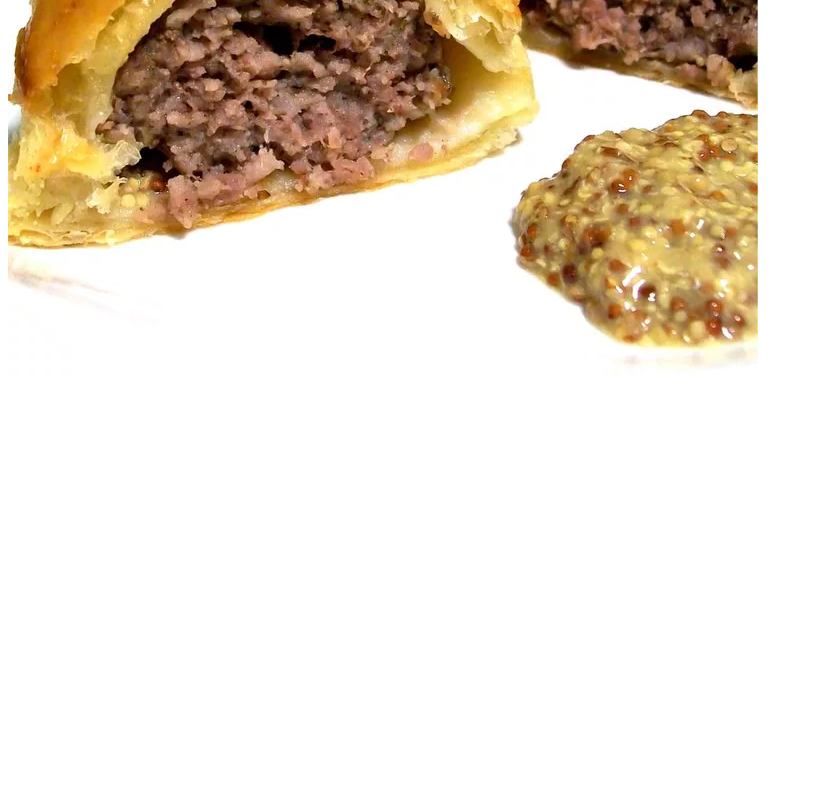
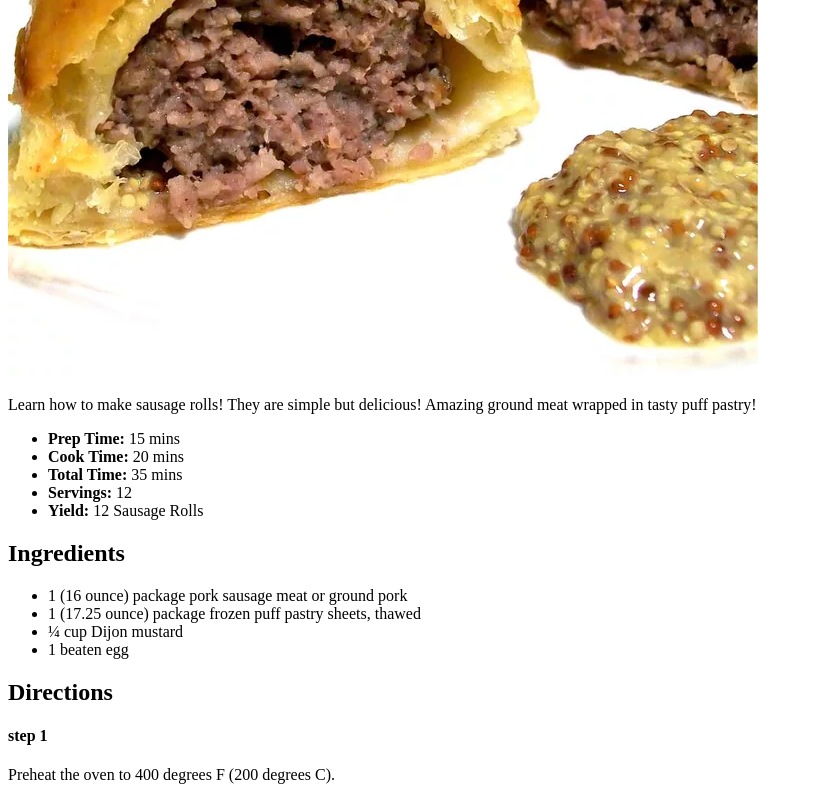
Before and after one commit to Graeme-H/odin-recipes, a plain HTML site: page Recipes/SausageRoll/SausageRoll.html in a window 1280 px wide. Shown: the part 454-1254 px from the top of the page, without its empty margins (0-813 px from the left). Before the commit the page ends 842 px from the top, so only its background shows below. Drawn offline with Linux system fonts and the light colour scheme.

Commit message:
Put together 1st recipe page
Commiting for habit.

```diff
--- a/Recipes/SausageRoll/SausageRoll.html
+++ b/Recipes/SausageRoll/SausageRoll.html
@@ -7,12 +7,32 @@
 <body>
     <h1>Sausage Roll Recipe</h1>
     <img src="../Pictures/SausageRoll.webp"
+        <break></break>
+            <p> Learn how to make sausage rolls! They are simple but delicious! Amazing ground meat wrapped in tasty puff pastry!
+            </p>
 
+                <ul>
 
+                    <li><strong>Prep Time:</strong> 15 mins</li>
+                    <li><strong>Cook Time:</strong> 20 mins</li>
+                    <li><strong>Total Time:</strong> 35 mins</li>
+                    <li><strong>Servings:</strong> 12</li>
+                    <li><strong>Yield:</strong> 12 Sausage Rolls</li>
+                    </ul>
 
+                <h2>Ingredients</h2>
 
+                <ul>
+                    <li>1 (16 ounce) package pork sausage meat or ground pork</li>
+                    <li>1 (17.25 ounce) package frozen puff pastry sheets, thawed</li>
+                    <li>¼ cup Dijon mustard</li>
+                    <li>1 beaten egg</li>
+                </ul>
 
+                <h2>Directions</h2>
 
+                <h4>step 1</h4> <break></break>
+                <p>Preheat the oven to 400 degrees F (200 degrees C).</p>
 
 
 
```
